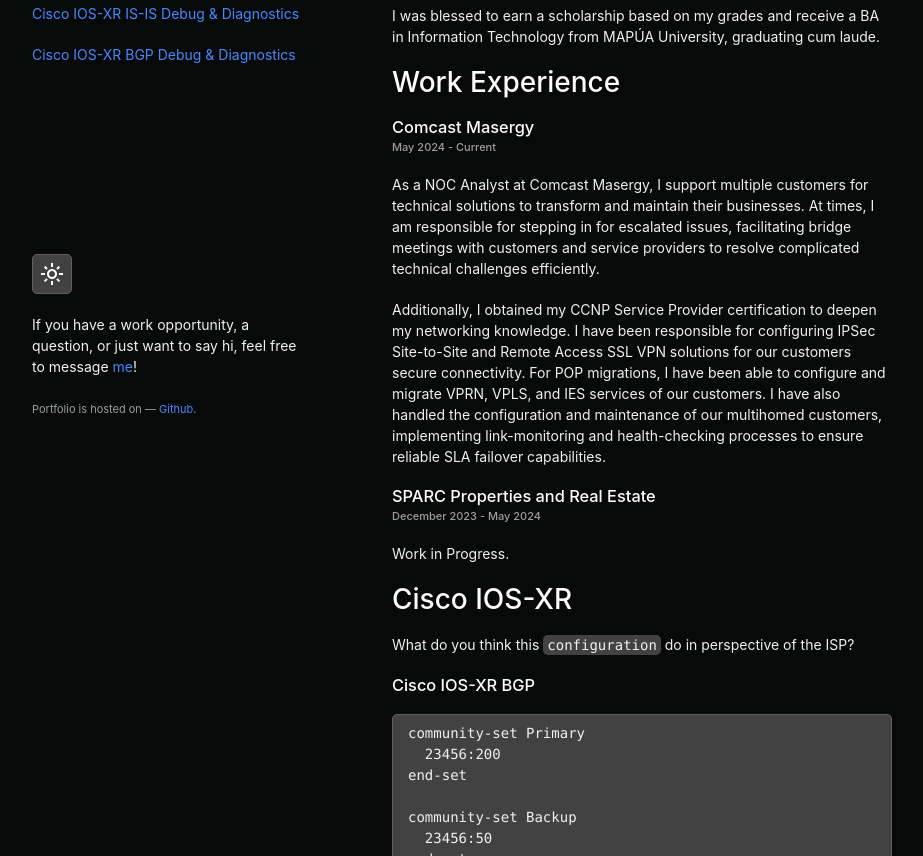
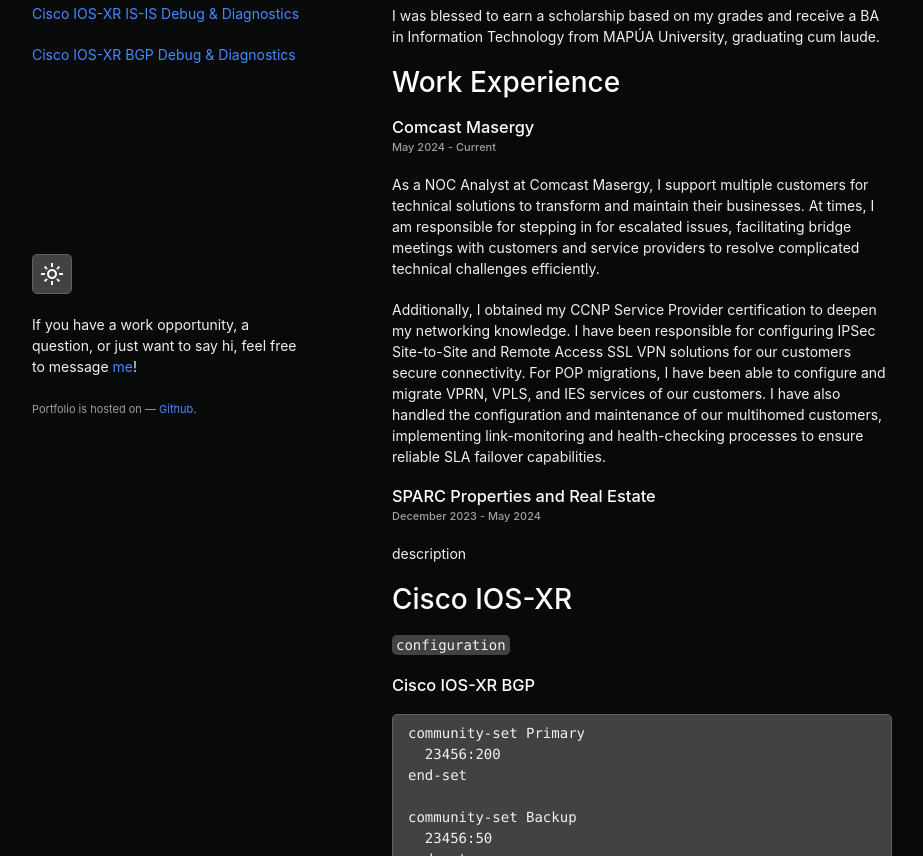
Before and after one commit to kobebillo/kobebillo.github.io, a plain HTML site: page index.html in a window 1280 px wide. Shown: the part 312-1168 px from the top of the page, without its empty margins (178-1101 px from the left). Drawn offline with nearby package versions, Linux system fonts and the light colour scheme.

Commit message:
Fixed typos

```diff
--- a/index.html
+++ b/index.html
@@ -43,10 +43,10 @@
         For POP migrations, I have been able to configure and migrate VPRN, VPLS, and IES services of our customers.
         I have also handled the configuration and maintenance of our multihomed customers, implementing link-monitoring and health-checking processes to ensure reliable SLA failover capabilities.</p>
       <h3>SPARC Properties and Real Estate<p class="view"><small>December 2023 - May 2024</small></p></h3>
-      <p>Work in Progress.</p>
+      <p>description</p>
 
       <h1>Cisco IOS-XR</h1>
-      <p>What do you think this <code>configuration</code> do in perspective of the ISP?</p>
+      <p><code>configuration</code></p>
       <h3>Cisco IOS-XR BGP</h3>
       <pre><code class="language-html">community-set Primary
   23456:200
```
